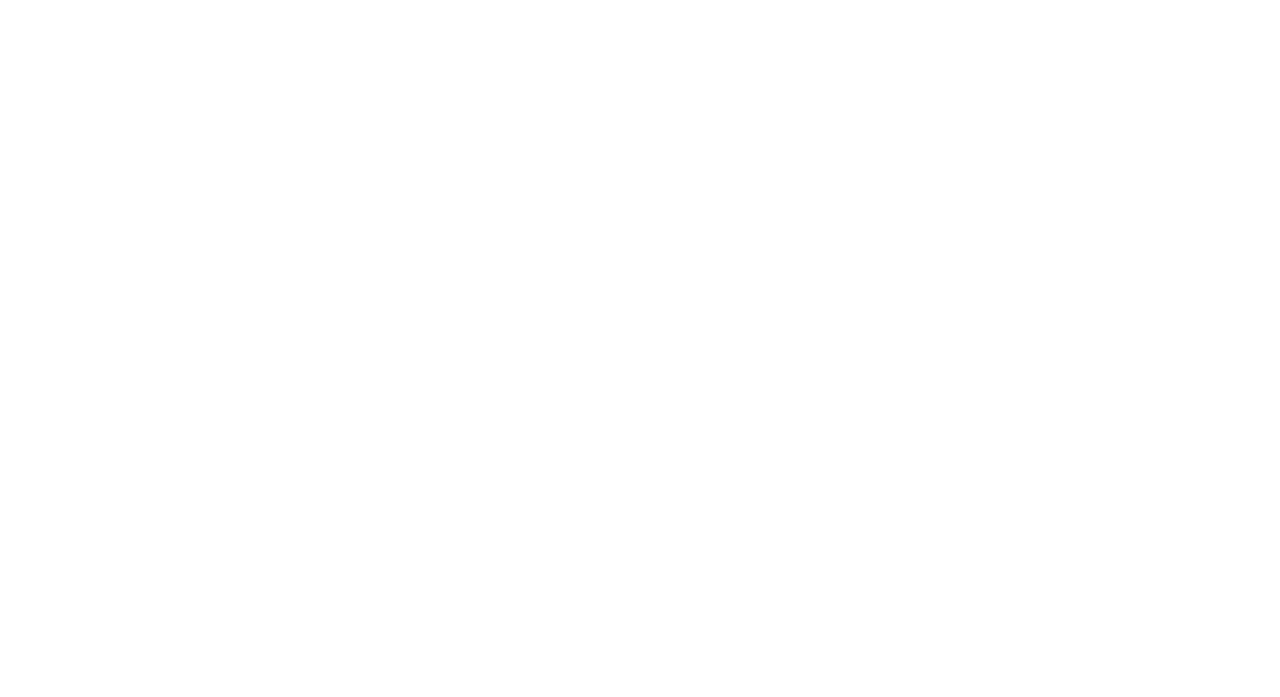
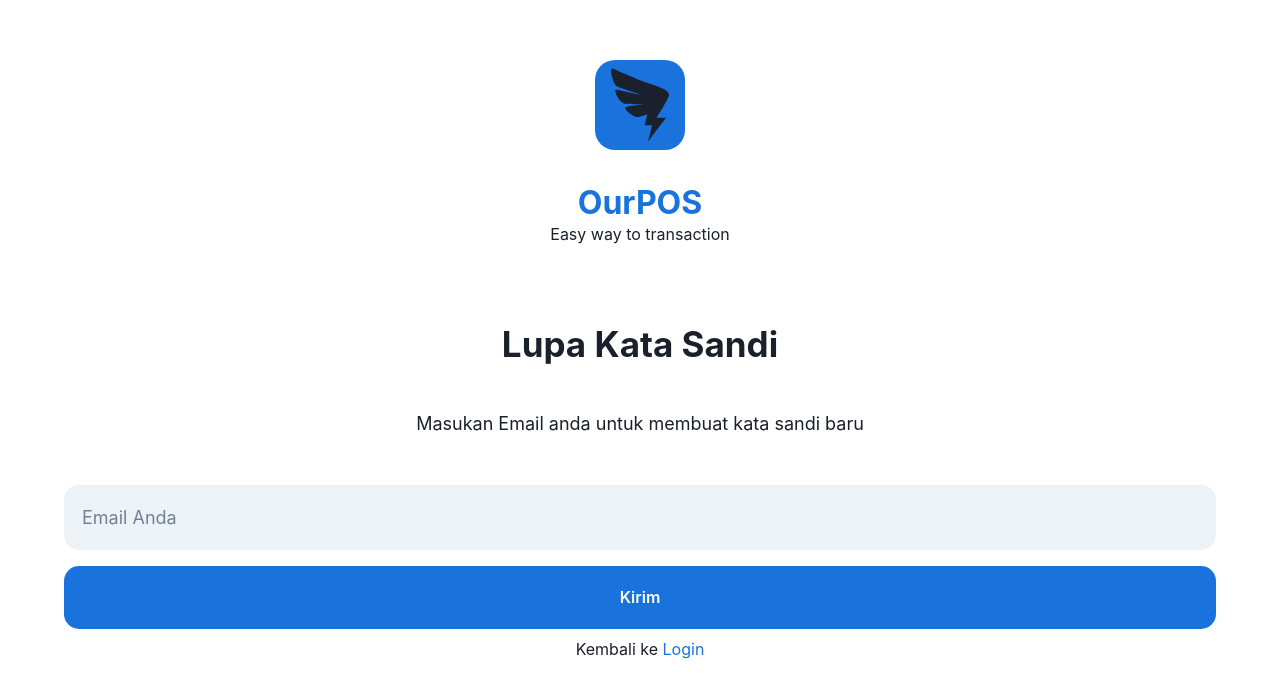
Before and after one commit to kinur31/Mini-Project-POS-FE, a React (Create React App) app: page /forgot-password in a window 1280 px wide. Before the commit this address had no page. Shown: the part 119-816 px from the top of the page. Built offline with nearby package versions, Linux system fonts and the light colour scheme.

Commit message:
Add Forgot Password

```diff
--- a/src/App.js
+++ b/src/App.js
@@ -1,13 +1,16 @@
 import { Routes, Route } from "react-router-dom";
 import LoginScreen from "./pages/login/loginScreen";
-import LoginCashier from "./pages/login/loginCashier";
+import LoginAdmin from "./pages/login/loginAdmin";
+import ForgotPassword from "./pages/forgotPassword/forgotPassword";
 
 function App() {
   return (
     <>
       <Routes>
         <Route path="/" element={<LoginScreen />} />
-        <Route path="/login-cashier" element={<LoginCashier />} />
+        <Route path="/login-admin" element={<LoginAdmin />} />
+        <Route path="/forgot-password" element={<ForgotPassword />} />
+        <Route path="/dashboard-admin" element={<LoginAdmin />} />
       </Routes>
     </>
   );
--- /dev/null
+++ b/src/pages/forgotPassword/forgotPassword.jsx
@@ -0,0 +1,109 @@
+import {
+  Box,
+  VStack,
+  Heading,
+  Input,
+  Button,
+  Text,
+  Link,
+} from "@chakra-ui/react";
+import { AiOutlineDingtalk } from "react-icons/ai";
+import { useNavigate } from "react-router-dom";
+import { useFormik } from "formik";
+import { useDispatch } from "react-redux";
+import { ToastContainer, toast } from "react-toastify";
+import "react-toastify/dist/ReactToastify.css";
+import { login } from "../../redux/reducer/authReducer";
+
+const ForgotPassword = () => {
+  const dispatch = useDispatch();
+  const navigate = useNavigate();
+
+  const formik = useFormik({
+    initialValues: {
+      username: "",
+      password: "",
+    },
+    onSubmit: async (values) => {
+      dispatch(login(values.username, values.password));
+      toast.success("Logged in");
+      // navigate("/");
+    },
+  });
+
+  const handleChange = () => {
+    navigate("/");
+  };
+
+  return (
+    <>
+      <VStack margin={"5%"}>
+        <Box className="title-tab" width={"40vw"} mt={"10%"}>
+          <VStack>
+            <Box
+              bg={"#1A72DD"}
+              height={"90px"}
+              width={"90px"}
+              borderRadius={"20px"}
+            >
+              <AiOutlineDingtalk size={"base"} />
+            </Box>
+            <Box mt={"5%"}>
+              <Heading color={"#1A72DD"} fontSize={"32px"} textAlign={"center"}>
+                OurPOS
+              </Heading>
+              <Text>Easy way to transaction</Text>
+            </Box>
+          </VStack>
+        </Box>
+        <Box mt={"6%"}>
+          <Heading textAlign={"center"} fontSize={"35px"}>
+            Lupa Kata Sandi
+          </Heading>
+          <Text textAlign={"center"} fontSize={"18px"} width={"70vw"} mt={"5%"}>
+            Masukan Email anda untuk membuat kata sandi baru
+          </Text>
+        </Box>
+        <Box mt={"2vh"} width={"full"}>
+          <Box mt={"3vh"}>
+            <Input
+              type="email"
+              variant="filled"
+              borderRadius={"15px"}
+              height={"65px"}
+              size="lg"
+              placeholder="Email Anda"
+              value={formik.values.email}
+              onChange={formik.handleChange}
+              onBlur={formik.handleBlur}
+              name="email"
+            />
+          </Box>
+        </Box>
+        <Box width={"full"} mt={"1vh"}>
+          <Button
+            type="submit"
+            bg="#1A72DD"
+            color={"white"}
+            width={"100%"}
+            borderRadius={"15px"}
+            height={"63px"}
+            onClick={formik.handleSubmit}
+          >
+            Kirim
+          </Button>
+        </Box>
+        <Text>
+          {" "}
+          Kembali ke{" "}
+          <Link href="/login-admin" color="#1A72DD">
+            Login
+          </Link>{" "}
+        </Text>
+      </VStack>
+      <ToastContainer />
+    </>
+  );
+};
+
+export default ForgotPassword;
--- a/src/pages/login/loginCashier.jsx
+++ b/src/pages/login/loginAdmin.jsx
@@ -18,7 +18,7 @@
 import "react-toastify/dist/ReactToastify.css";
 import { login } from "../../redux/reducer/authReducer";
 
-const LoginCashier = () => {
+const LoginAdmin = () => {
   const dispatch = useDispatch();
   const navigate = useNavigate();
 
@@ -54,12 +54,12 @@
             </Box>
             <Box>
               <Heading color={"#1A72DD"} fontSize={"24px"}>
-                Log in as Cashier
+                Log in as Admin
               </Heading>
             </Box>
           </HStack>
         </Box>
-        <Box marginTop={"10%"} width={"full"}>
+        <Box mt={"20%"} width={"full"}>
           <Box>
             <FormLabel fontWeight={"bold"}> Username </FormLabel>
             <Input
@@ -104,7 +104,7 @@
             Login
           </Button>
         </Box>
-        <Link to="#">
+        <Link to="/forgot-password">
           <Text color={"#1A72DD"}>Forgot Password?</Text>
         </Link>
       </VStack>
@@ -113,4 +113,4 @@
   );
 };
 
-export default LoginCashier;
+export default LoginAdmin;
--- a/src/pages/login/loginScreen.jsx
+++ b/src/pages/login/loginScreen.jsx
@@ -6,7 +6,7 @@
   const navigate = useNavigate();
 
   const handleChange = () => {
-    navigate("/login-cashier");
+    navigate("/login-admin");
   };
   return (
     <>
@@ -30,7 +30,7 @@
             width={"100%"}
             borderRadius={"15px"}
             height={"63px"}
-            onClick={navigate("/")}
+            onClick={handleChange}
           >
             {" "}
             Log in as Admin{" "}
@@ -44,7 +44,6 @@
             width={"100%"}
             borderRadius={"15px"}
             height={"63px"}
-            onClick={handleChange}
           >
             {" "}
             Log in as Cashier{" "}
```
Also changed, not shown: src/pages/login/forgotPassword.jsx (deleted).
